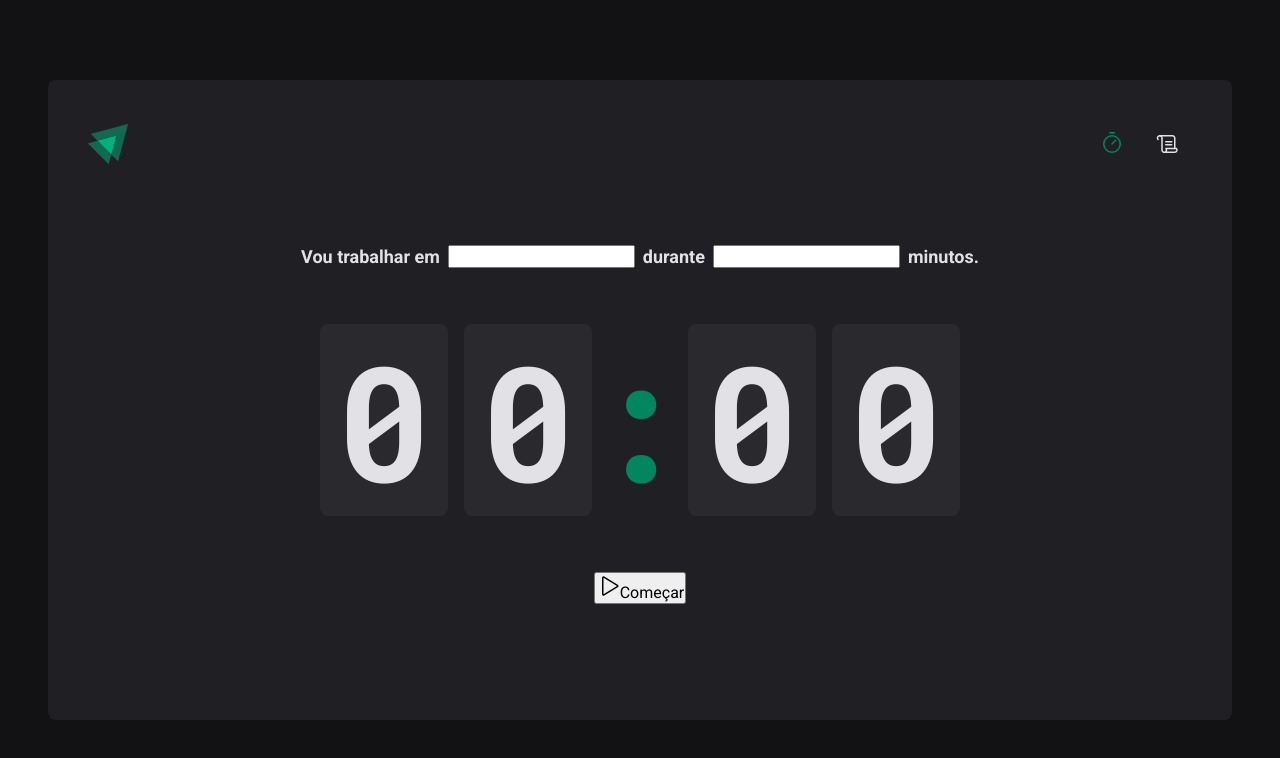
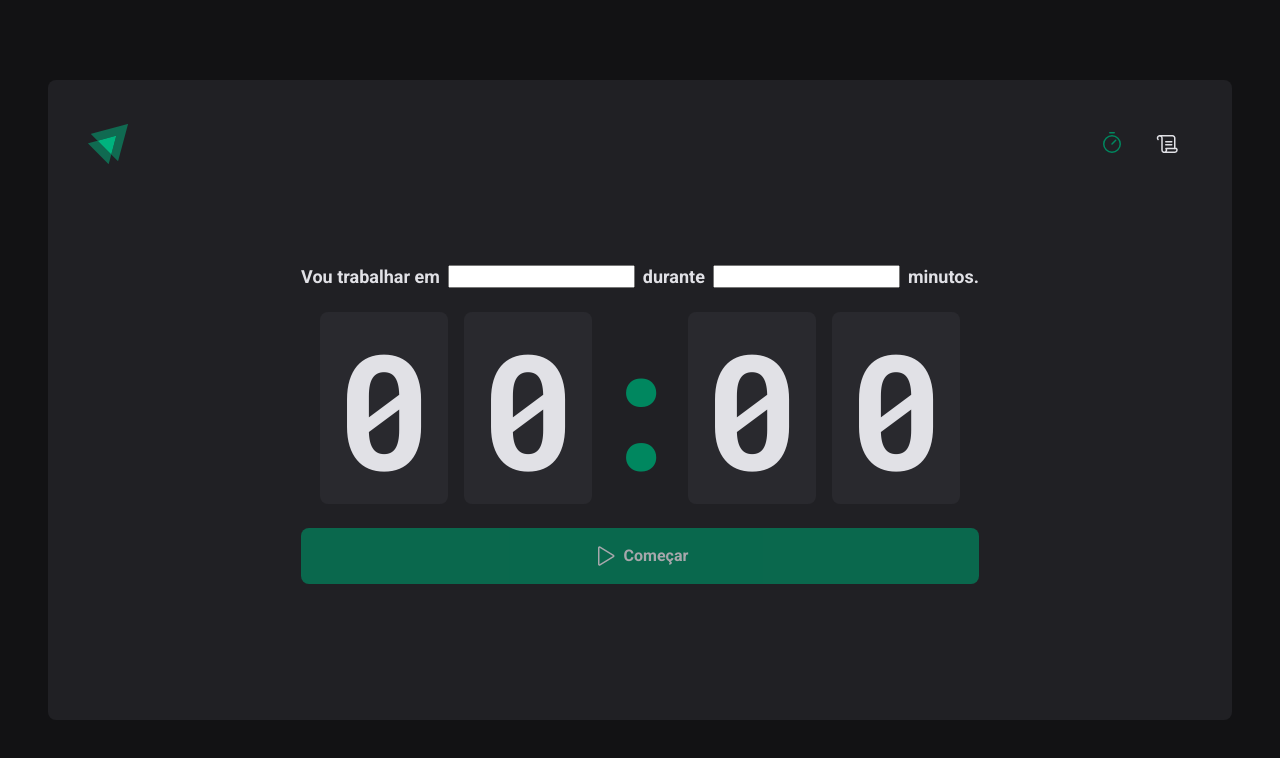
Before and after one commit to ponqueli/ignite-timer, a React (Vite) app: page / in a window 1280 px wide. Shown: the top 758 px of the page. Built offline with nearby package versions, Linux system fonts and the light colour scheme.

Commit message:
feat: styling button

```diff
--- a/src/pages/Home/index.tsx
+++ b/src/pages/Home/index.tsx
@@ -4,6 +4,7 @@ import {
   FormContainer,
   CountdownContainer,
   Separator,
+  StartCountdownButton,
 } from "./styles";
 
 export function Home() {
@@ -26,10 +27,10 @@ export function Home() {
           <span>0</span>
         </CountdownContainer>
 
-        <button type="submit">
+        <StartCountdownButton disabled type="submit">
           <Play size={24} />
           Começar
-        </button>
+        </StartCountdownButton>
       </form>
     </HomeContainer>
   );
--- a/src/pages/Home/styles.ts
+++ b/src/pages/Home/styles.ts
@@ -12,7 +12,7 @@ export const HomeContainer = styled.main`
     display: flex;
     flex-direction: column;
     align-items: center;
-    gap: 3.5rem;
+    gap: 1.5rem;
   }
 `;
 
@@ -52,3 +52,33 @@ export const Separator = styled.div`
   display: flex;
   justify-content: center;
 `;
+
+export const StartCountdownButton = styled.button`
+  width: 100%;
+  border: 0;
+  padding: 1rem;
+  border-radius: 8px;
+
+  display: flex;
+  align-items: center;
+  justify-content: center;
+  gap: 0.5rem;
+
+  font-weight: bold;
+
+  cursor: pointer;
+
+  background: ${({ theme }) => theme["green-500"]};
+  color: ${({ theme }) => theme["gray-100"]};
+
+  transition: background-color 0.2s;
+
+  &:hover:not(:disabled) {
+    background: ${({ theme }) => theme["green-700"]};
+  }
+
+  &:disabled {
+    cursor: not-allowed;
+    opacity: 0.7;
+  }
+`;
```
